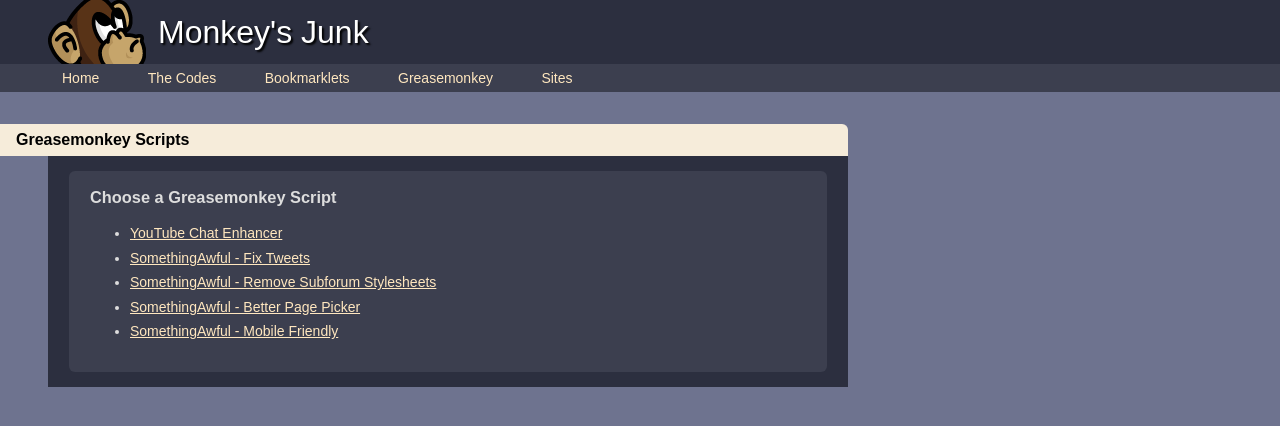
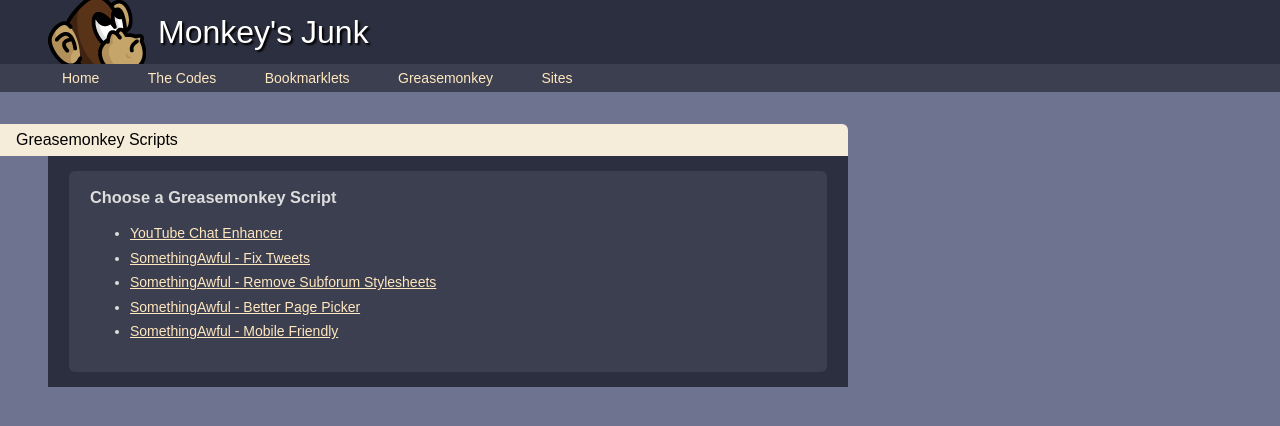
Before and after one commit to cwmonkey/cwmonkey.github.io, a Jekyll site: the page built from greasemonkey/index.html, in a window 1280 px wide. Shown: the top 426 px of the page. Built offline with Jekyll 4.4.1, drawn with Linux system fonts in a browser that asks for light colours; nearby versions of some CDN libraries; some web fonts are replaced.

Commit message:
General styling tweaks

```diff
--- a/_layouts/default.html
+++ b/_layouts/default.html
@@ -73,7 +73,7 @@
 
 	<main id="main">
 		<h1 id="main_headline"><a href="">
-			<strong>{{ page.title }}</strong>
+			{{ page.title }}
 		</a></h1>
 		<div class="sub">
 			{{ content }}
--- a/css/style.css
+++ b/css/style.css
@@ -159,7 +159,7 @@
 #main_headline a {
 	color: #000;
 	text-decoration: none;
-	font-weight: bold;
+	font-weight: normal;
 	font-size: 1em;
 	display: block;
 }
@@ -397,6 +397,7 @@
 
 	#main_headline {
 		margin-left: 0;
+		border-radius: 0;
 	}
 }
 
@@ -441,7 +442,6 @@
 		white-space: nowrap;
 		z-index: 2;
 		width: 100%;
-		background: #6C6F9F;
 	}
 
 	.navopen #header {
```
